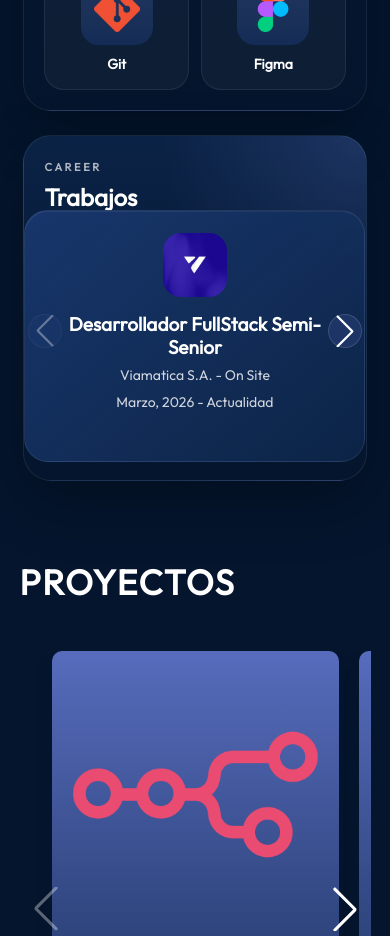
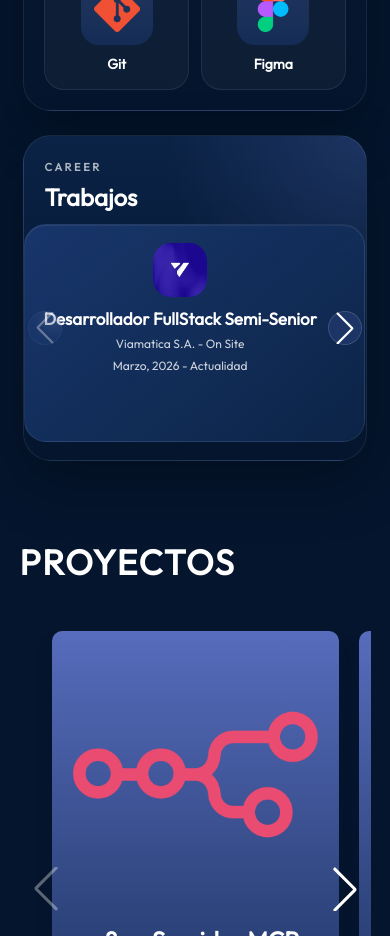
Before and after one commit to CristopherVanegas/MyPortfolio, a React (Vite) app: page / in a window 390 px wide. Shown: the part 3940-4876 px from the top of the page. Built offline with nearby package versions, Linux system fonts and the light colour scheme.

Commit message:
feat: imporved ui in cards

```diff
--- a/src/components/Experience/Experience.jsx
+++ b/src/components/Experience/Experience.jsx
@@ -156,7 +156,7 @@ export const Experience = ({ experience }) => {
         </article>
 
         <article className={`${styles.panel} ${styles.jobsPanel}`}>
-          <div className={styles.panelHeader}>
+          <div className={`${styles.panelHeader} ${styles.jobsHeader}`}>
             <p className={styles.eyebrow}>Career</p>
             <h3 className={styles.panelTitle}>{experience.jobsTitle}</h3>
           </div>
--- a/src/components/Experience/Experience.module.css
+++ b/src/components/Experience/Experience.module.css
@@ -128,9 +128,13 @@
     padding-bottom: 18px;
 }
 
+.jobsHeader {
+    padding-bottom: 10px;
+}
+
 .history {
     width: 100%;
-    padding: 22px 64px 8px;
+    padding: 30px 68px 10px;
     box-sizing: border-box;
 }
 
@@ -172,12 +176,12 @@
 
 .historyCard {
     width: 100%;
-    min-height: 252px;
+    min-height: 228px;
     display: flex;
     flex-direction: column;
     justify-content: flex-start;
-    gap: 20px;
-    padding: 22px 20px;
+    gap: 16px;
+    padding: 20px 16px;
     border-radius: 24px;
     border: 1px solid rgba(255, 255, 255, 0.08);
     background:
@@ -211,12 +215,13 @@
     flex-direction: column;
     justify-content: center;
     text-align: center;
-    gap: 16px;
+    gap: 14px;
+    padding-inline: 4px;
 }
 
 .historyLogo {
-    width: 64px;
-    height: 64px;
+    width: 58px;
+    height: 58px;
     flex-shrink: 0;
     object-fit: cover;
     border-radius: 18px;
@@ -231,17 +236,17 @@
 
 .historyHeading h3 {
     margin: 0;
-    font-size: 19px;
+    font-size: 18px;
     font-weight: 700;
     line-height: 1.2;
 }
 
 .organisation,
 .period {
-    margin: 6px 0 0;
+    margin: 5px 0 0;
     color: rgba(255, 255, 255, 0.8);
-    font-size: 14px;
-    line-height: 1.5;
+    font-size: 13px;
+    line-height: 1.45;
 }
 
 .historyList {
@@ -398,6 +403,40 @@
     }
 }
 
+@media screen and (max-width: 500px) {
+    .jobsHeader {
+        padding-bottom: 14px;
+    }
+
+    .history {
+        padding: 34px 74px 12px;
+    }
+
+    .historyCard {
+        min-height: 218px;
+        padding: 18px 14px;
+        border-radius: 22px;
+    }
+
+    .historyHeaderCentered {
+        gap: 12px;
+    }
+
+    .historyLogo {
+        width: 54px;
+        height: 54px;
+    }
+
+    .historyHeading h3 {
+        font-size: 17px;
+    }
+
+    .organisation,
+    .period {
+        font-size: 12px;
+    }
+}
+
 @media screen and (min-width: 1100px) {
     .content {
         gap: 36px;
```
